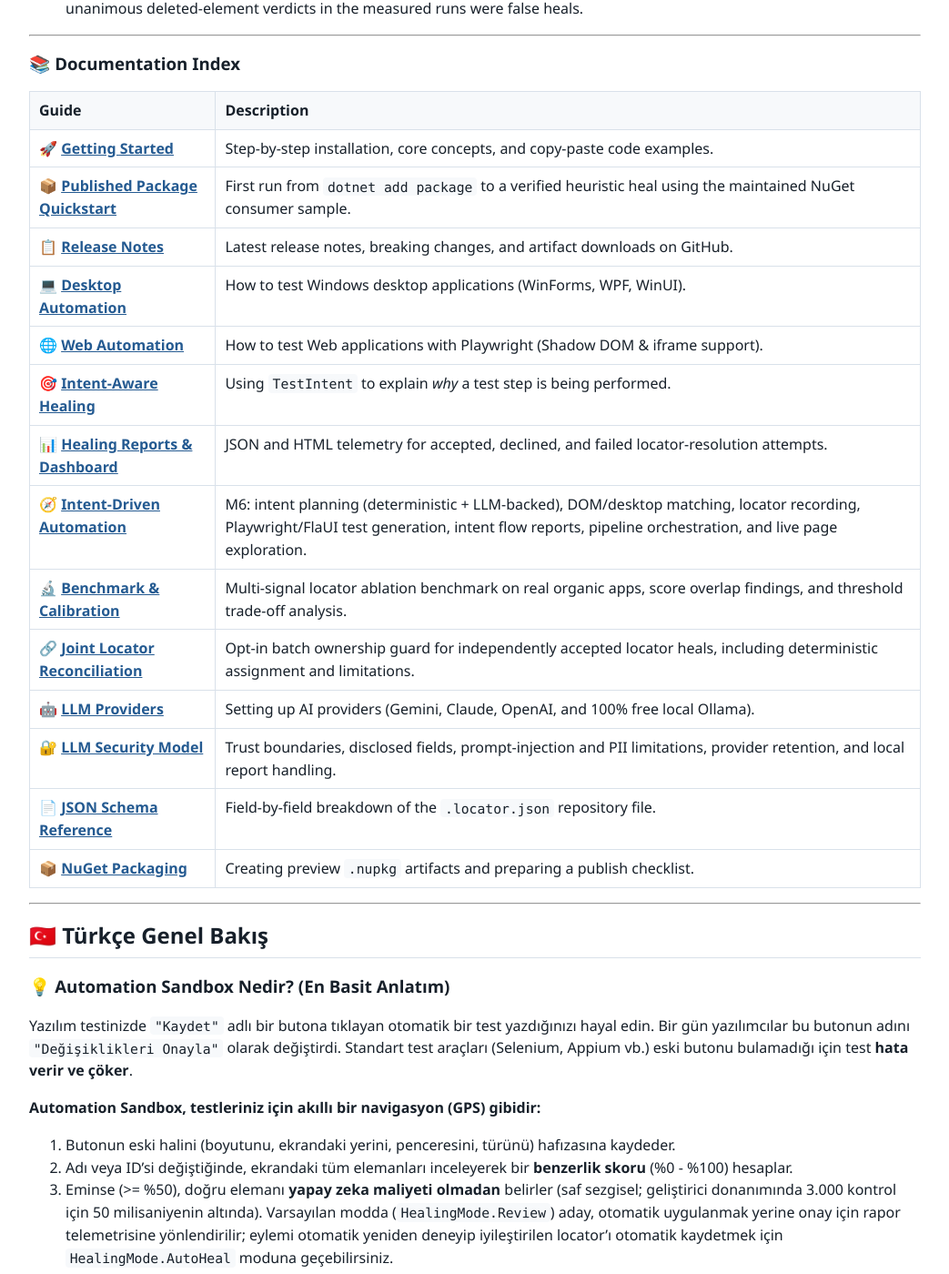
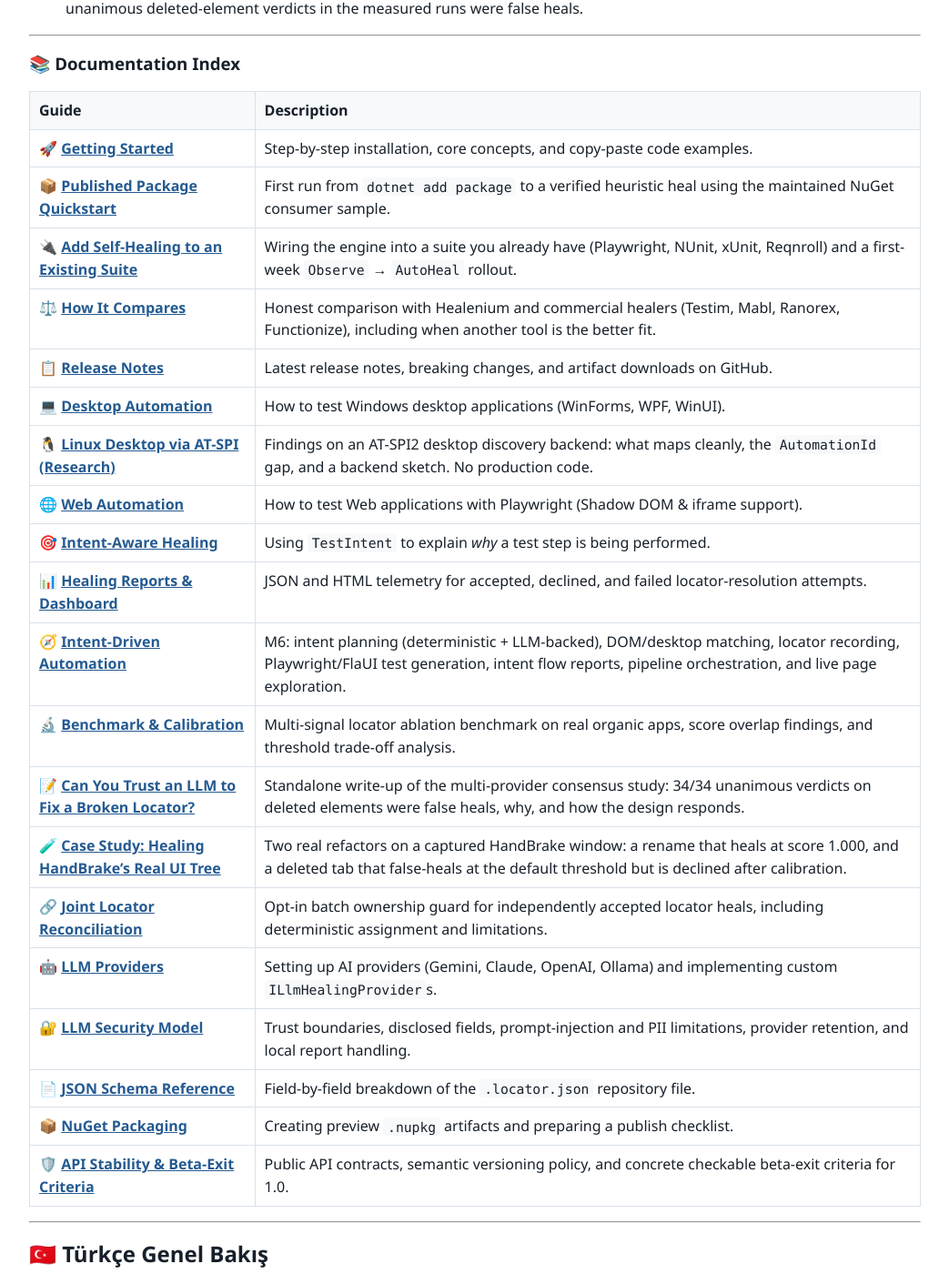
Before and after one commit to mustafasercansak/automation-sandbox, a Jekyll site: the page built from index.md, in a window 1280 px wide and 1400 px high, scrolled down 845 px. Shown: the whole window at 91% size, without its empty margins (118-1161 px from the left). Built offline with Jekyll 4.4.1, drawn with Linux system fonts in a browser that asks for light colours; some of the changed text lies outside the part shown.

Commit message:
docs: fix broken doc links on the Pages homepage (#361)
The repo-root index.md (rendered at /automation-sandbox/) linked docs as
bare filenames — getting-started.md, benchmark-calibration.md, ... — but
those files live under docs/, so every link 404'd
(/automation-sandbox/getting-started.html vs the real
/automation-sandbox/docs/getting-started.html).

Prefixes every relative doc link with docs/ (EN + TR tables and the
'Full finding' link), and syncs the homepage Documentation Index with
docs/index.md — adding the six entries it had drifted behind:
integration-existing-suite, comparison, linux-desktop-atspi-research,
blog/llm-false-heal-study, blog/case-study-handbrake, and
versioning-and-stability.

Fixes #361

```diff
--- a/index.md
+++ b/index.md
@@ -35,20 +35,26 @@ Imagine you write an automated test that clicks a button called `"Submit"`. One
 
 | Guide | Description |
 | :--- | :--- |
-| 🚀 [**Getting Started**](getting-started.md) | Step-by-step installation, core concepts, and copy-paste code examples. |
-| 📦 [**Published Package Quickstart**](consumer-quickstart.md) | First run from `dotnet add package` to a verified heuristic heal using the maintained NuGet consumer sample. |
+| 🚀 [**Getting Started**](docs/getting-started.md) | Step-by-step installation, core concepts, and copy-paste code examples. |
+| 📦 [**Published Package Quickstart**](docs/consumer-quickstart.md) | First run from `dotnet add package` to a verified heuristic heal using the maintained NuGet consumer sample. |
+| 🔌 [**Add Self-Healing to an Existing Suite**](docs/integration-existing-suite.md) | Wiring the engine into a suite you already have (Playwright, NUnit, xUnit, Reqnroll) and a first-week `Observe` → `AutoHeal` rollout. |
+| ⚖️ [**How It Compares**](docs/comparison.md) | Honest comparison with Healenium and commercial healers (Testim, Mabl, Ranorex, Functionize), including when another tool is the better fit. |
 | 📋 [**Release Notes**](https://github.com/mustafasercansak/automation-sandbox/releases) | Latest release notes, breaking changes, and artifact downloads on GitHub. |
-| 💻 [**Desktop Automation**](desktop-automation.md) | How to test Windows desktop applications (WinForms, WPF, WinUI). |
-| 🌐 [**Web Automation**](web-automation.md) | How to test Web applications with Playwright (Shadow DOM & iframe support). |
-| 🎯 [**Intent-Aware Healing**](intent-aware-healing.md) | Using `TestIntent` to explain *why* a test step is being performed. |
-| 📊 [**Healing Reports & Dashboard**](healing-reports.md) | JSON and HTML telemetry for accepted, declined, and failed locator-resolution attempts. |
-| 🧭 [**Intent-Driven Automation**](intent-driven-automation.md) | M6: intent planning (deterministic + LLM-backed), DOM/desktop matching, locator recording, Playwright/FlaUI test generation, intent flow reports, pipeline orchestration, and live page exploration. |
-| 🔬 [**Benchmark & Calibration**](benchmark-calibration.md) | Multi-signal locator ablation benchmark on real organic apps, score overlap findings, and threshold trade-off analysis. |
-| 🔗 [**Joint Locator Reconciliation**](joint-locator-reconciliation.md) | Opt-in batch ownership guard for independently accepted locator heals, including deterministic assignment and limitations. |
-| 🤖 [**LLM Providers**](llm-providers.md) | Setting up AI providers (Gemini, Claude, OpenAI, and 100% free local Ollama). |
-| 🔐 [**LLM Security Model**](llm-security-model.md) | Trust boundaries, disclosed fields, prompt-injection and PII limitations, provider retention, and local report handling. |
-| 📄 [**JSON Schema Reference**](json-schema.md) | Field-by-field breakdown of the `.locator.json` repository file. |
-| 📦 [**NuGet Packaging**](nuget-packaging.md) | Creating preview `.nupkg` artifacts and preparing a publish checklist. |
+| 💻 [**Desktop Automation**](docs/desktop-automation.md) | How to test Windows desktop applications (WinForms, WPF, WinUI). |
+| 🐧 [**Linux Desktop via AT-SPI (Research)**](docs/linux-desktop-atspi-research.md) | Findings on an AT-SPI2 desktop discovery backend: what maps cleanly, the `AutomationId` gap, and a backend sketch. No production code. |
+| 🌐 [**Web Automation**](docs/web-automation.md) | How to test Web applications with Playwright (Shadow DOM & iframe support). |
+| 🎯 [**Intent-Aware Healing**](docs/intent-aware-healing.md) | Using `TestIntent` to explain *why* a test step is being performed. |
+| 📊 [**Healing Reports & Dashboard**](docs/healing-reports.md) | JSON and HTML telemetry for accepted, declined, and failed locator-resolution attempts. |
+| 🧭 [**Intent-Driven Automation**](docs/intent-driven-automation.md) | M6: intent planning (deterministic + LLM-backed), DOM/desktop matching, locator recording, Playwright/FlaUI test generation, intent flow reports, pipeline orchestration, and live page exploration. |
+| 🔬 [**Benchmark & Calibration**](docs/benchmark-calibration.md) | Multi-signal locator ablation benchmark on real organic apps, score overlap findings, and threshold trade-off analysis. |
+| 📝 [**Can You Trust an LLM to Fix a Broken Locator?**](docs/blog/llm-false-heal-study.md) | Standalone write-up of the multi-provider consensus study: 34/34 unanimous verdicts on deleted elements were false heals, why, and how the design responds. |
+| 🧪 [**Case Study: Healing HandBrake's Real UI Tree**](docs/blog/case-study-handbrake.md) | Two real refactors on a captured HandBrake window: a rename that heals at score 1.000, and a deleted tab that false-heals at the default threshold but is declined after calibration. |
+| 🔗 [**Joint Locator Reconciliation**](docs/joint-locator-reconciliation.md) | Opt-in batch ownership guard for independently accepted locator heals, including deterministic assignment and limitations. |
+| 🤖 [**LLM Providers**](docs/llm-providers.md) | Setting up AI providers (Gemini, Claude, OpenAI, Ollama) and implementing custom `ILlmHealingProvider`s. |
+| 🔐 [**LLM Security Model**](docs/llm-security-model.md) | Trust boundaries, disclosed fields, prompt-injection and PII limitations, provider retention, and local report handling. |
+| 📄 [**JSON Schema Reference**](docs/json-schema.md) | Field-by-field breakdown of the `.locator.json` repository file. |
+| 📦 [**NuGet Packaging**](docs/nuget-packaging.md) | Creating preview `.nupkg` artifacts and preparing a publish checklist. |
+| 🛡️ [**API Stability & Beta-Exit Criteria**](docs/versioning-and-stability.md) | Public API contracts, semantic versioning policy, and concrete checkable beta-exit criteria for 1.0. |
 
 ---
 
@@ -69,20 +75,26 @@ Yazılım testinizde `"Kaydet"` adlı bir butona tıklayan otomatik bir test yaz
 
 | Rehber | Açıklama |
 | :--- | :--- |
-| 🚀 [**Başlangıç Rehberi**](getting-started.md) | Adım adım kurulum, temel mantık ve kopyala-yapıştır kod örnekleri. |
-| 📦 [**Yayınlanmış Paket Hızlı Başlangıcı**](consumer-quickstart.md) | `dotnet add package` komutundan bakımı yapılan NuGet consumer örneğiyle doğrulanmış sezgisel healing'e ilk çalıştırma. |
+| 🚀 [**Başlangıç Rehberi**](docs/getting-started.md) | Adım adım kurulum, temel mantık ve kopyala-yapıştır kod örnekleri. |
+| 📦 [**Yayınlanmış Paket Hızlı Başlangıcı**](docs/consumer-quickstart.md) | `dotnet add package` komutundan bakımı yapılan NuGet consumer örneğiyle doğrulanmış sezgisel healing'e ilk çalıştırma. |
+| 🔌 [**Mevcut Test Paketine Self-Healing Ekleme**](docs/integration-existing-suite.md) | Hâlihazırda çalışan bir pakete (Playwright, NUnit, xUnit, Reqnroll) motoru bağlama ve ilk hafta `Observe` → `AutoHeal` geçişi. |
+| ⚖️ [**Karşılaştırma**](docs/comparison.md) | Healenium ve ticari healer'larla (Testim, Mabl, Ranorex, Functionize) dürüst karşılaştırma; başka bir aracın daha uygun olduğu durumlar dahil. |
 | 📋 [**Sürüm Notları**](https://github.com/mustafasercansak/automation-sandbox/releases) | GitHub üzerindeki en güncel sürüm notları, değişiklikler ve artifact indirmeleri. |
-| 💻 [**Masaüstü Testleri**](desktop-automation.md) | Windows masaüstü (WinForms, WPF) uygulamalarını test etme. |
-| 🌐 [**Web Testleri**](web-automation.md) | Playwright ile web sitelerini test etme (Shadow DOM ve iframe dahil). |
-| 🎯 [**Intent-Aware Healing**](intent-aware-healing.md) | `TestIntent` ile test adımının amacını yapay zekaya anlatma. |
-| 📊 [**İyileştirme Raporları & Panel**](healing-reports.md) | Kabul edilen, reddedilen ve başarısız locator çözüm denemeleri için JSON ve HTML telemetrisi. |
-| 🧭 [**Intent Tabanlı Otomasyon**](intent-driven-automation.md) | M6: intent planlama (deterministic + LLM destekli), DOM/masaüstü eşleştirme, locator kaydı, Playwright/FlaUI test üretimi, intent raporu, pipeline orkestrasyonu ve canlı sayfa keşfi. |
-| 🔬 [**Benchmark ve Kalibrasyon**](benchmark-calibration.md) | Gerçek uygulamalarda çoklu sinyal ablasyon testi, skor çakışması bulguları ve eşik denge analizi. |
-| 🔗 [**Birleşik Locator Uzlaştırması**](joint-locator-reconciliation.md) | Bağımsız kabul edilen locator iyileştirmeleri için deterministik, isteğe bağlı batch sahiplik koruması ve sınırları. |
-| 🤖 [**Yapay Zeka Kurulumu**](llm-providers.md) | Gemini, Claude, OpenAI ve 0 TL maliyetli yerel Ollama kurulumu. |
-| 🔐 [**LLM Güvenlik Modeli**](llm-security-model.md) | Güven sınırları, açıklanan alanlar, prompt injection ve PII sınırları, sağlayıcı retention ve yerel rapor güvenliği. |
-| 📄 [**JSON Şema Rehberi**](json-schema.md) | `.locator.json` kayıt dosyasının alan alan detaylı açıklaması. |
-| 📦 [**NuGet Paketleme**](nuget-packaging.md) | Preview `.nupkg` artifact üretimi ve yayın kontrol listesi. |
+| 💻 [**Masaüstü Testleri**](docs/desktop-automation.md) | Windows masaüstü (WinForms, WPF) uygulamalarını test etme. |
+| 🐧 [**AT-SPI ile Linux Masaüstü (Araştırma)**](docs/linux-desktop-atspi-research.md) | AT-SPI2 tabanlı bir masaüstü keşif backend'i üzerine bulgular: nesi temiz eşleşiyor, `AutomationId` boşluğu ve backend taslağı. Üretim kodu yok. |
+| 🌐 [**Web Testleri**](docs/web-automation.md) | Playwright ile web sitelerini test etme (Shadow DOM ve iframe dahil). |
+| 🎯 [**Intent-Aware Healing**](docs/intent-aware-healing.md) | `TestIntent` ile test adımının amacını yapay zekaya anlatma. |
+| 📊 [**İyileştirme Raporları & Panel**](docs/healing-reports.md) | Kabul edilen, reddedilen ve başarısız locator çözüm denemeleri için JSON ve HTML telemetrisi. |
+| 🧭 [**Intent Tabanlı Otomasyon**](docs/intent-driven-automation.md) | M6: intent planlama (deterministic + LLM destekli), DOM/masaüstü eşleştirme, locator kaydı, Playwright/FlaUI test üretimi, intent raporu, pipeline orkestrasyonu ve canlı sayfa keşfi. |
+| 🔬 [**Benchmark ve Kalibrasyon**](docs/benchmark-calibration.md) | Gerçek uygulamalarda çoklu sinyal ablasyon testi, skor çakışması bulguları ve eşik denge analizi. |
+| 📝 [**Bir LLM'e Kırık Locator'ı Düzelttirebilir misiniz?**](docs/blog/llm-false-heal-study.md) | Çok-sağlayıcılı konsensüs çalışmasının bağımsız yazısı: silinmiş elemanlarda 34/34 oybirliği yanlış iyileştirmeydi — nedeni ve tasarıma yansıması. |
+| 🧪 [**Vaka Çalışması: HandBrake'in Gerçek UI Ağacını İyileştirme**](docs/blog/case-study-handbrake.md) | Yakalanmış bir HandBrake penceresinde iki gerçek refactor: 1.000 skorla iyileşen bir yeniden adlandırma ve varsayılan eşikte yanlış iyileşen ama kalibrasyon sonrası reddedilen silinmiş bir sekme. |
+| 🔗 [**Birleşik Locator Uzlaştırması**](docs/joint-locator-reconciliation.md) | Bağımsız kabul edilen locator iyileştirmeleri için deterministik, isteğe bağlı batch sahiplik koruması ve sınırları. |
+| 🤖 [**Yapay Zeka Kurulumu**](docs/llm-providers.md) | Gemini, Claude, OpenAI, yerel Ollama ve özel `ILlmHealingProvider` geliştirme. |
+| 🔐 [**LLM Güvenlik Modeli**](docs/llm-security-model.md) | Güven sınırları, açıklanan alanlar, prompt injection ve PII sınırları, sağlayıcı retention ve yerel rapor güvenliği. |
+| 📄 [**JSON Şema Rehberi**](docs/json-schema.md) | `.locator.json` kayıt dosyasının alan alan detaylı açıklaması. |
+| 📦 [**NuGet Paketleme**](docs/nuget-packaging.md) | Preview `.nupkg` artifact üretimi ve yayın kontrol listesi. |
+| 🛡️ [**API Kararlılığı & Beta Çıkış Kriterleri**](docs/versioning-and-stability.md) | Genel API sözleşmeleri, semantik sürümleme politikası ve 1.0 için somut kontrol listesi. |
 
 ---
 
@@ -131,4 +143,4 @@ flowchart TB
 > **Independent model agreement is not a correctness guarantee / Bağımsız model uzlaşması doğruluk garantisi değildir.**
 > **EN:** This quorum rule blocks a single model from deciding, but multiple models can select the same wrong neighbour. In four live runs, all 34 unanimous deleted-element verdicts were false heals.
 > **TR:** Bu quorum kuralı tek modelin seçimini engeller, fakat birden fazla model aynı yanlış komşuya oy verebilir. Dört canlı koşuda silinmiş elemanlar için verilen 34 oybirliği kararının tamamı yanlış iyileştirmeydi.
-> [Full finding / Resmi bulgu](benchmark-calibration.md#6-multi-provider-llm-consensus-as-an-absence-detector-97)
+> [Full finding / Resmi bulgu](docs/benchmark-calibration.md#6-multi-provider-llm-consensus-as-an-absence-detector-97)
```
